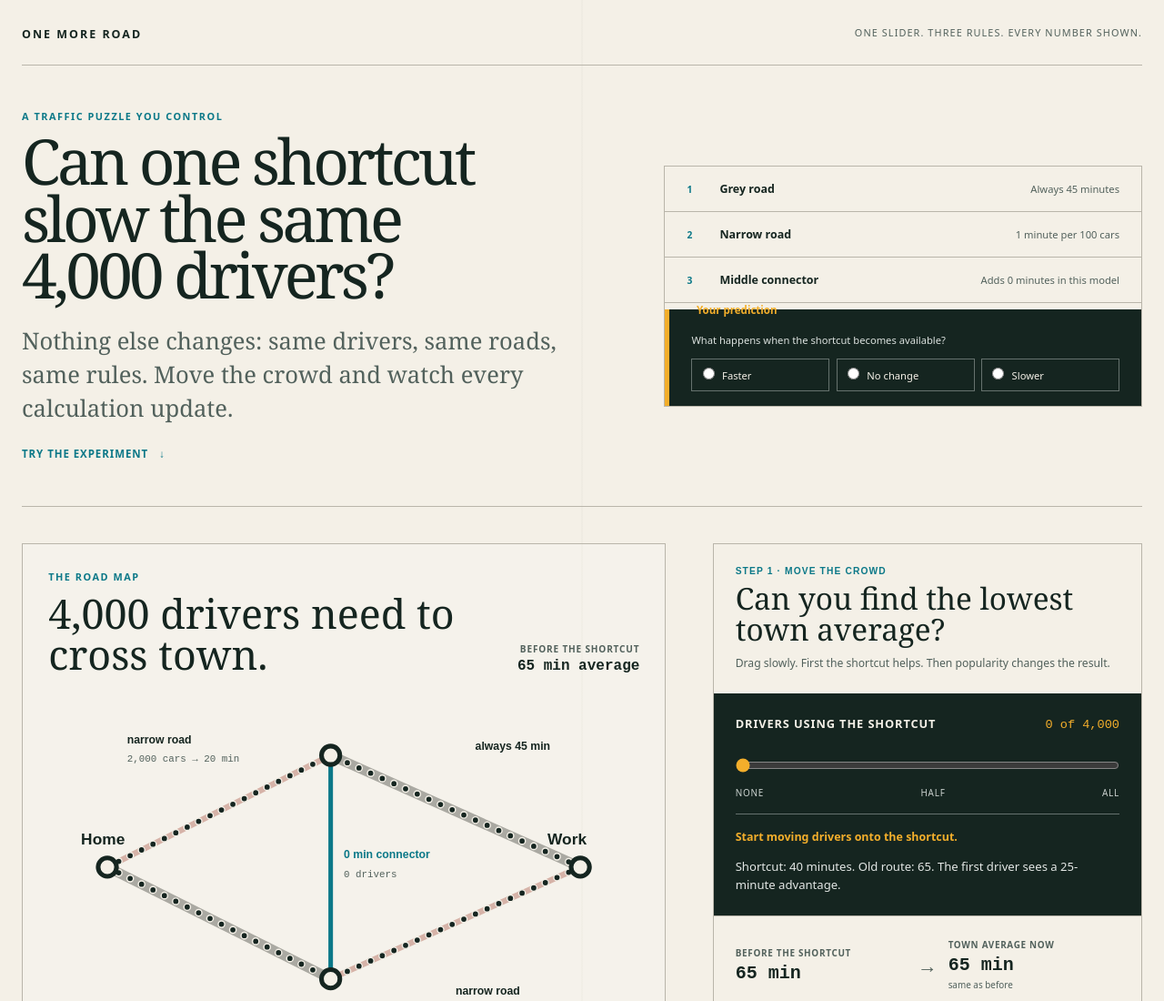
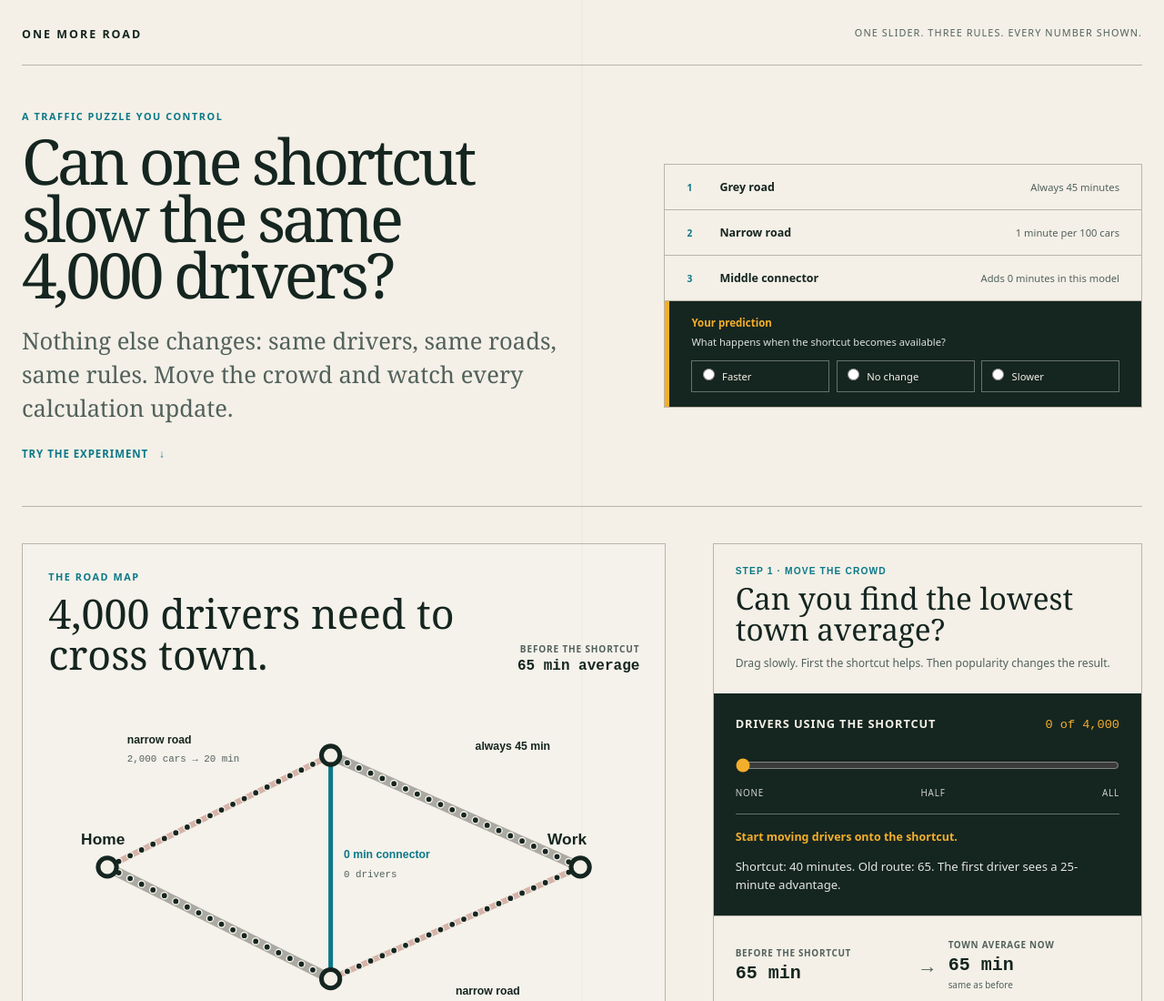
Before and after one commit to comp4020-agentic-coding-studio/comp4020-ass1-SharmaKunal14, a website built with Vite: page index.html in a window 1280 px wide. Shown: the top 1100 px of the page at 91% size. Built offline with nearby package versions, Linux system fonts and the light colour scheme.

Commit message:
Keep the prediction heading inside its panel

```diff
--- a/styles.css
+++ b/styles.css
@@ -179,13 +179,17 @@ h1 {
 }
 
 .prediction legend {
-  padding: 0 0.35rem;
+  width: 100%;
+  margin: 0 0 0.35rem;
+  padding: 0;
+  float: left;
   color: var(--gold);
   font-size: 0.72rem;
   font-weight: 800;
 }
 
 .prediction p {
+  clear: both;
   margin: 0.15rem 0 0.8rem;
   color: #dce2df;
   font-size: 0.7rem;
```
Also changed, not shown: spec/browser.test.ts (+9 -0 lines).
